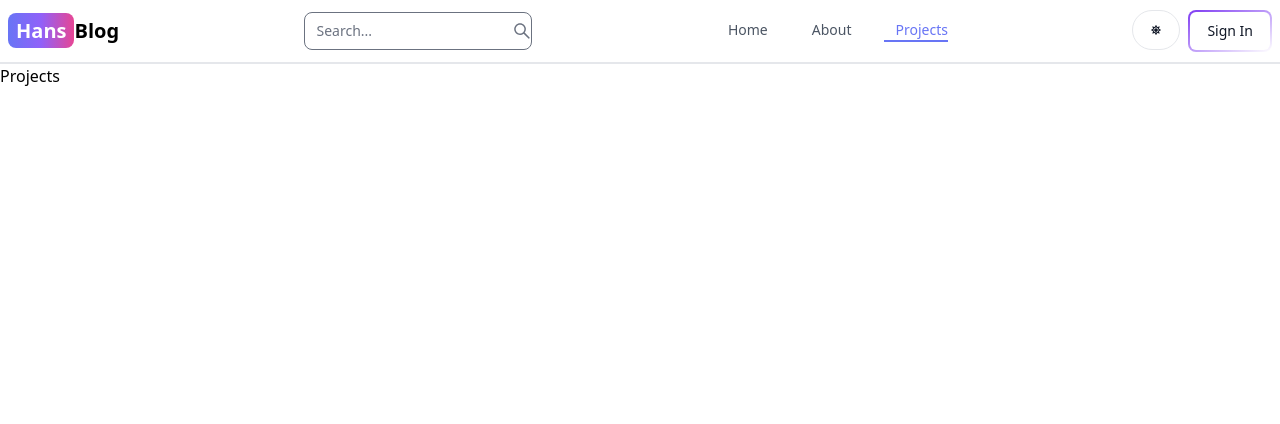
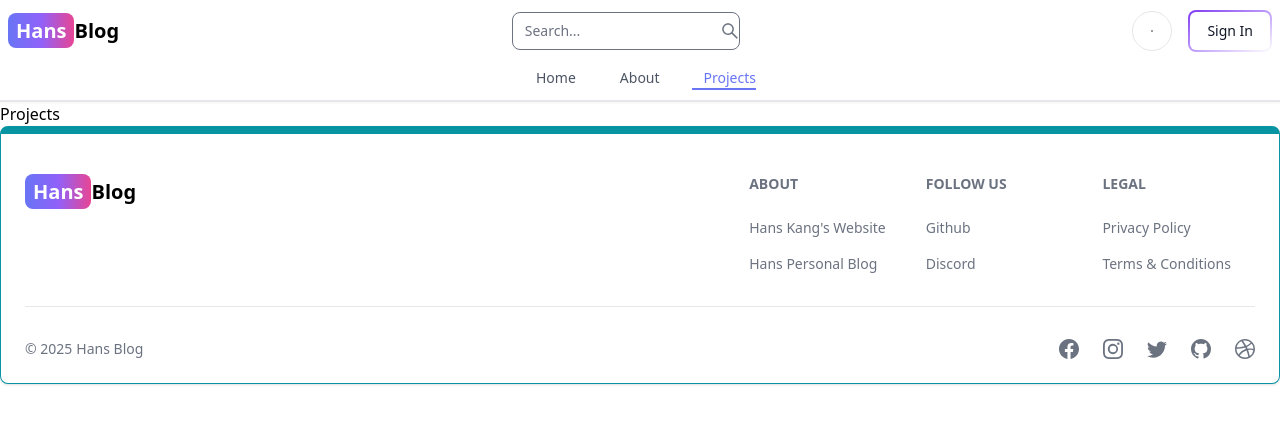
Before and after one commit to hanskkangg/hans_blog_new_repo, a React (Vite) app in the folder client/: page /projects in a window 1280 px wide. Shown: the top 424 px of the page. Built offline with nearby package versions, Linux system fonts and the light colour scheme.

Commit message:
working on footer

```diff
--- a/client/src/App.jsx
+++ b/client/src/App.jsx
@@ -6,6 +6,7 @@
 import Projects from './pages/Projects';
 import SignUp from './pages/SignUp';
 import Header from './components/Header';
+import Footer from './components/Footer';
 
 
 export default function App() {
@@ -21,6 +22,8 @@
         <Route path='/projects' element={<Projects />} />
 
         </Routes>
+
+        <Footer/>
     </BrowserRouter>
   );
 }
--- /dev/null
+++ b/client/src/components/Footer.jsx
@@ -0,0 +1,81 @@
+import { Footer } from 'flowbite-react';
+import { Link } from 'react-router-dom';
+import { BsFacebook, BsInstagram, BsTwitter, BsGithub, BsDribbble } from 'react-icons/bs';
+export default function FooterCom() {
+  return (
+    <Footer container className='border border-t-8 border-teal-500'>
+      <div className='w-full max-w-7xl mx-auto'>
+        <div className='grid w-full justify-between sm:flex md:grid-cols-1'>
+          <div className='mt-5'>
+            <Link
+              to='/'
+              className='self-center whitespace-nowrap text-lg sm:text-xl font-semibold dark:text-white'
+            >
+              <span className='px-2 py-1 bg-gradient-to-r from-indigo-500 via-purple-500 to-pink-500 rounded-lg text-white'>
+                Hans
+              </span>
+              Blog
+            </Link>
+          </div>
+          <div className='grid grid-cols-2 gap-8 mt-4 sm:grid-cols-3 sm:gap-6'>
+            <div>
+              <Footer.Title title='About' />
+              <Footer.LinkGroup col>
+                <Footer.Link
+                  href='https:hanskang.com'
+                  target='_blank'
+                  rel='noopener noreferrer'
+                >
+                  Hans Kang's Website
+                </Footer.Link>
+                <Footer.Link
+                  href='/about'
+                  target='_blank'
+                  rel='noopener noreferrer'
+                >
+                  Hans Personal Blog
+                </Footer.Link>
+              </Footer.LinkGroup>
+            </div>
+            <div>
+              <Footer.Title title='Follow us' />
+              <Footer.LinkGroup col>
+                <Footer.Link
+                  href='https://github.com/hanskkangg'
+                  target='_blank'
+                  rel='noopener noreferrer'
+                >
+                  Github
+                </Footer.Link>
+                <Footer.Link href='#'>Discord</Footer.Link>
+              </Footer.LinkGroup>
+            </div>
+            <div>
+              <Footer.Title title='Legal' />
+              <Footer.LinkGroup col>
+                <Footer.Link href='#'>Privacy Policy</Footer.Link>
+                <Footer.Link href='#'>Terms &amp; Conditions</Footer.Link>
+              </Footer.LinkGroup>
+            </div>
+          </div>
+        </div>
+        <Footer.Divider />
+        <div className='w-full sm:flex sm:items-center sm:justify-between'>
+          <Footer.Copyright
+            href='#'
+            by="Hans Blog"
+            year={new Date().getFullYear()}
+          />
+          <div className="flex gap-6 sm:mt-0 mt-4 sm:justify-center">
+            <Footer.Icon href='#' icon={BsFacebook}/>
+            <Footer.Icon href='#' icon={BsInstagram}/>
+            <Footer.Icon href='#' icon={BsTwitter}/>
+            <Footer.Icon href='https://github.com/hanskkangg' icon={BsGithub}/>
+            <Footer.Icon href='#' icon={BsDribbble}/>
+
+          </div>
+        </div>
+      </div>
+    </Footer>
+  );
+}
--- a/client/src/components/Header.jsx
+++ b/client/src/components/Header.jsx
@@ -8,12 +8,10 @@
   const path = useLocation().pathname;
   const navigate = useNavigate();
 
-  // Dummy state for user authentication and theme
   const [currentUser, setCurrentUser] = useState(null); // Replace with actual auth logic
   const [theme, setTheme] = useState('light'); // Light/Dark mode toggle
   const [searchQuery, setSearchQuery] = useState('');
 
-  // Handle Search Submission
   const handleSubmit = (e) => {
     e.preventDefault();
     if (searchQuery.trim()) {
@@ -21,17 +19,18 @@
     }
   };
 
-  // Handle User Signout
   const handleSignout = () => {
     setCurrentUser(null); // Replace with actual signout logic
     navigate('/');
   };
 
   return (
-    <Navbar className='border-b-2'>
+    <Navbar className='border-b-2 shadow-sm bg-white dark:bg-gray-900'>
+      <div className='container mx-auto flex items-center justify-between'>
+        {/* Left Section (Logo) */}
         <Link
           to='/'
-        className='self-center whitespace-nowrap text-sm sm:text-xl font-semibold dark:text-white'
+          className='text-sm sm:text-xl font-semibold dark:text-white'
         >
           <span className='px-2 py-1 bg-gradient-to-r from-indigo-500 via-purple-500 to-pink-500 rounded-lg text-white'>
             Hans
@@ -39,7 +38,8 @@
           Blog
         </Link>
 
-      <form onSubmit={handleSubmit}>
+        {/* Center Section (Search) */}
+        <form onSubmit={handleSubmit} className='flex items-center gap-2'>
           <TextInput
             type='text'
             placeholder='Search...'
@@ -48,15 +48,20 @@
             value={searchQuery}
             onChange={(e) => setSearchQuery(e.target.value)}
           />
+          <Button
+            className='w-10 h-10 lg:hidden'
+            color='gray'
+            pill
+            onClick={handleSubmit}
+          >
+            <AiOutlineSearch />
+          </Button>
         </form>
 
-      <Button className='w-12 h-10 lg:hidden' color='gray' pill onClick={handleSubmit}>
-        <AiOutlineSearch />
-      </Button>
-
-      <div className='flex gap-2 md:order-2'>
+        {/* Right Section (User Menu and Theme Toggle) */}
+        <div className='flex items-center gap-4'>
           <Button
-          className='w-12 h-10 hidden sm:inline'
+            className='w-10 h-10 hidden sm:inline'
             color='gray'
             pill
             onClick={() => setTheme(theme === 'light' ? 'dark' : 'light')}
@@ -98,13 +103,16 @@
 
           <Navbar.Toggle />
         </div>
+      </div>
 
-      <Navbar.Collapse className='lg:flex lg:gap-4'>
+      <Navbar.Collapse className='lg:flex lg:gap-6 lg:justify-center lg:items-center'>
         <Navbar.Link
           as={Link}
           to='/'
           className={`text-sm font-medium ${
-      path === '/' ? 'text-indigo-500 border-b-2 border-indigo-500' : 'text-gray-600'
+            path === '/'
+              ? 'text-indigo-500 border-b-2 border-indigo-500'
+              : 'text-gray-600 dark:text-gray-300'
           }`}
         >
           Home
@@ -114,7 +122,9 @@
           as={Link}
           to='/about'
           className={`text-sm font-medium ${
-      path === '/about' ? 'text-indigo-500 border-b-2 border-indigo-500' : 'text-gray-600'
+            path === '/about'
+              ? 'text-indigo-500 border-b-2 border-indigo-500'
+              : 'text-gray-600 dark:text-gray-300'
           }`}
         >
           About
@@ -124,14 +134,14 @@
           as={Link}
           to='/projects'
           className={`text-sm font-medium ${
-      path === '/projects' ? 'text-indigo-500 border-b-2 border-indigo-500' : 'text-gray-600'
+            path === '/projects'
+              ? 'text-indigo-500 border-b-2 border-indigo-500'
+              : 'text-gray-600 dark:text-gray-300'
           }`}
         >
           Projects
         </Navbar.Link>
       </Navbar.Collapse>
-
-
     </Navbar>
   );
 }
--- a/client/src/pages/SignUp.jsx
+++ b/client/src/pages/SignUp.jsx
@@ -43,7 +43,7 @@
         <div className='flex-1'>
           <Link to='/' className='font-bold dark:text-white text-4xl'>
             <span className='px-2 py-1 bg-gradient-to-r from-indigo-500 via-purple-500 to-pink-500 rounded-lg text-white'>
-              Sahand's
+              Hans
             </span>
             Blog
           </Link>
```
Lines whose indentation alone changed are shown as unchanged.
